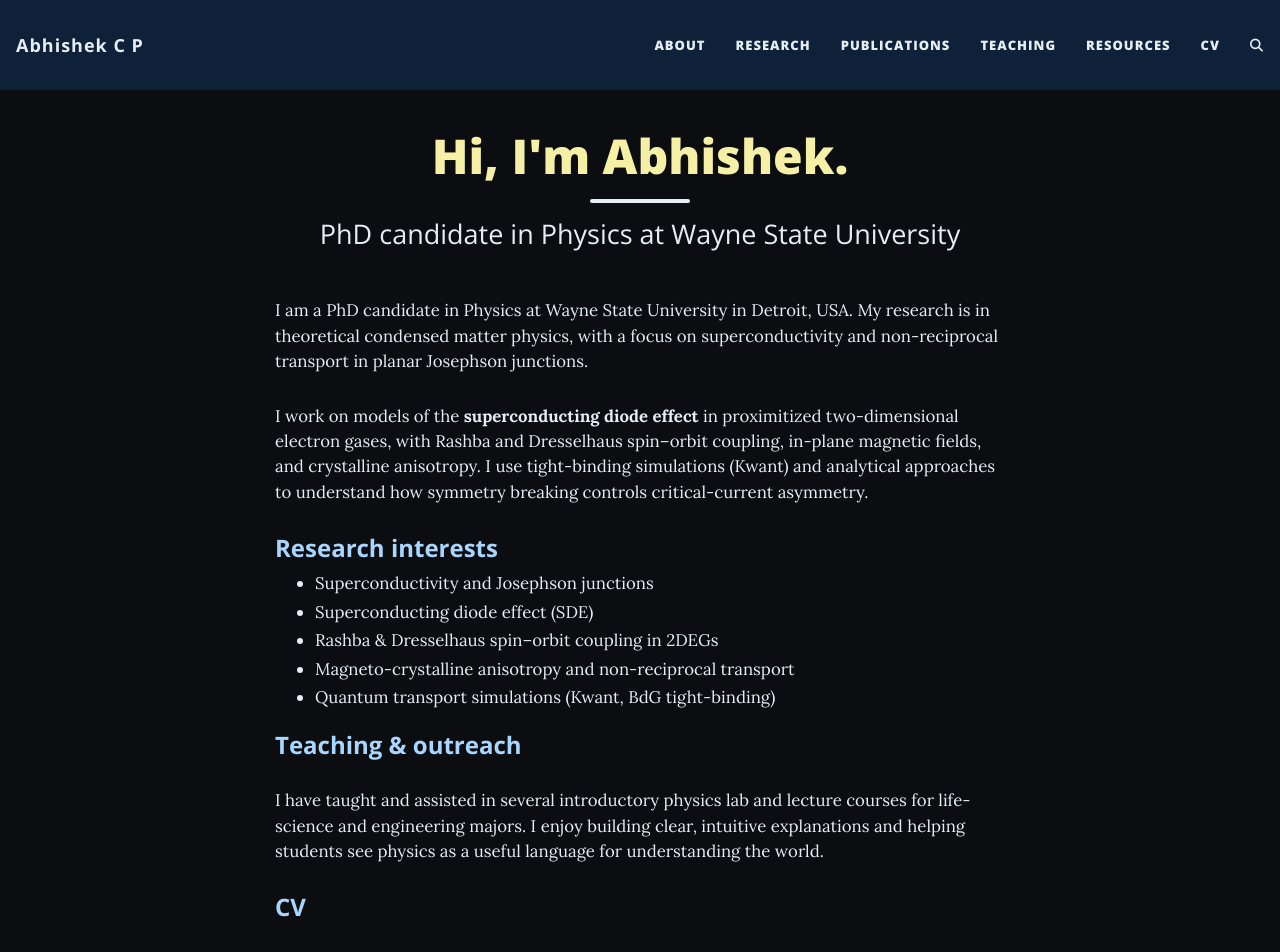
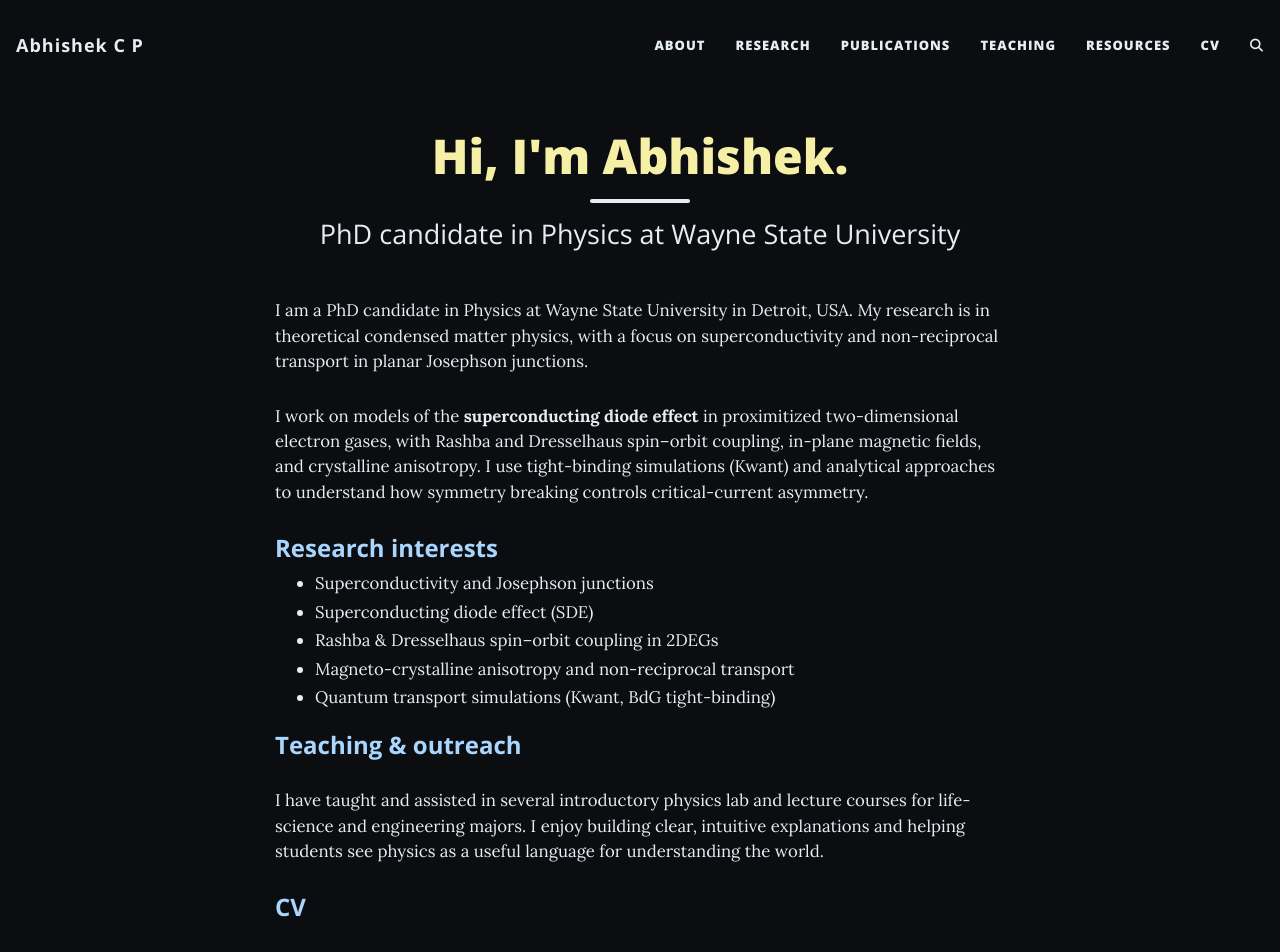
Before and after one commit to abhishek-c-p/abhishek-c-p.github.io, a Jekyll site: the page built from index.html, in a window 1280 px wide and 1299 px high. Shown: the top 952 px of the window. Built offline with Jekyll 4.4.1, drawn with Linux system fonts in a browser that asks for light colours; the list of posts is cut into pages by our own code; comment, search, counter and statistics services are not loaded.

Commit message:
Update custom.css

```diff
--- a/assets/css/custom.css
+++ b/assets/css/custom.css
@@ -57,14 +57,22 @@ h2::after, h3::after {
 }
 
 /* ================================
-   NAVBAR LOOK
+   NAVBAR LOOK (transparent at top, solid on scroll)
 ================================ */
-.navbar-custom,
-.navbar-custom.top-nav-regular,
+
+/* TOP of page (regular nav) -> transparent so header/background shows */
+.navbar-custom.top-nav-regular {
+  background: transparent !important;
+  backdrop-filter: none !important;
+  border-bottom: none !important;
+  box-shadow: none !important;
+}
+
+/* After scroll (short nav) -> solid tinted bar */
 .navbar-custom.top-nav-short,
 .navbar-custom.top-nav-short-permanent {
-  background: rgba(15, 35, 60, 0.95) !important;   /* soft light-blue tint */
-  backdrop-filter: blur(6px);
+  background: rgba(15, 35, 60, 0.95) !important;  /* soft light-blue tint */
+  backdrop-filter: blur(6px) !important;
   border-bottom: none !important;
   box-shadow: none !important;
 }
@@ -76,30 +84,6 @@ h2::after, h3::after {
   letter-spacing: 1px;
   font-weight: 700;
 }
-
-/* Active nav item = neon magenta */
-.navbar-nav .nav-item.active > .nav-link {
-  color: #ff4fd8 !important;
-  text-shadow: 0 0 6px rgba(255,79,216,0.8),
-               0 0 12px rgba(255,79,216,0.6);
-  font-weight: 900;
-  position: relative;
-}
-
-/* neon underline */
-.navbar-nav .nav-item.active > .nav-link::after {
-  content: "";
-  position: absolute;
-  left: 0; right: 0;
-  bottom: -6px;
-  height: 2px;
-  background: #ff4fd8;
-  box-shadow: 0 0 8px rgba(255,79,216,0.9);
-  border-radius: 2px;
-}
-
-/* If theme tries to insert avatar container anyway, hide it */
-.avatar-container { display: none !important; }
 
 /* ================================
    FOOTER VIDEO
```
